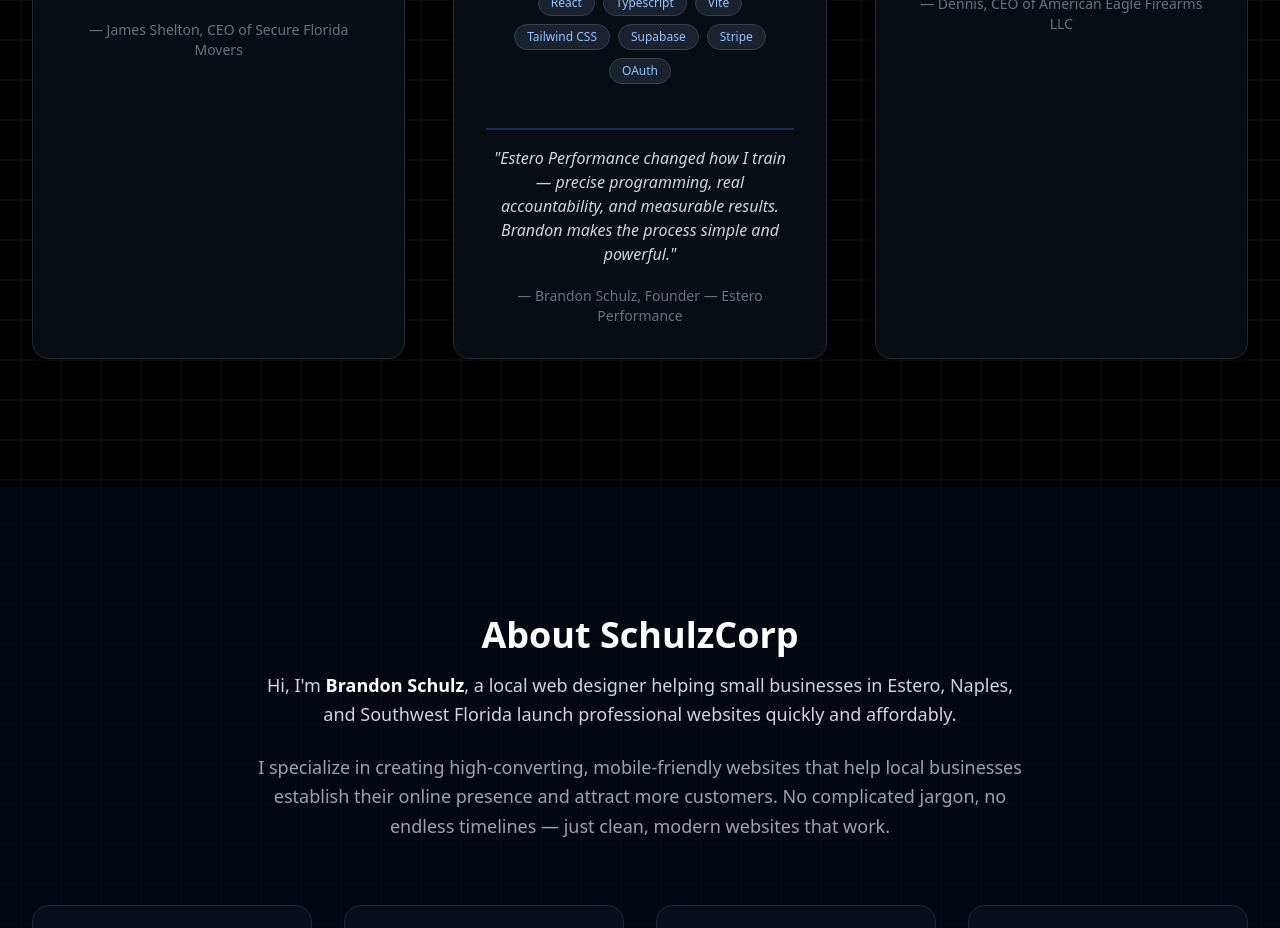
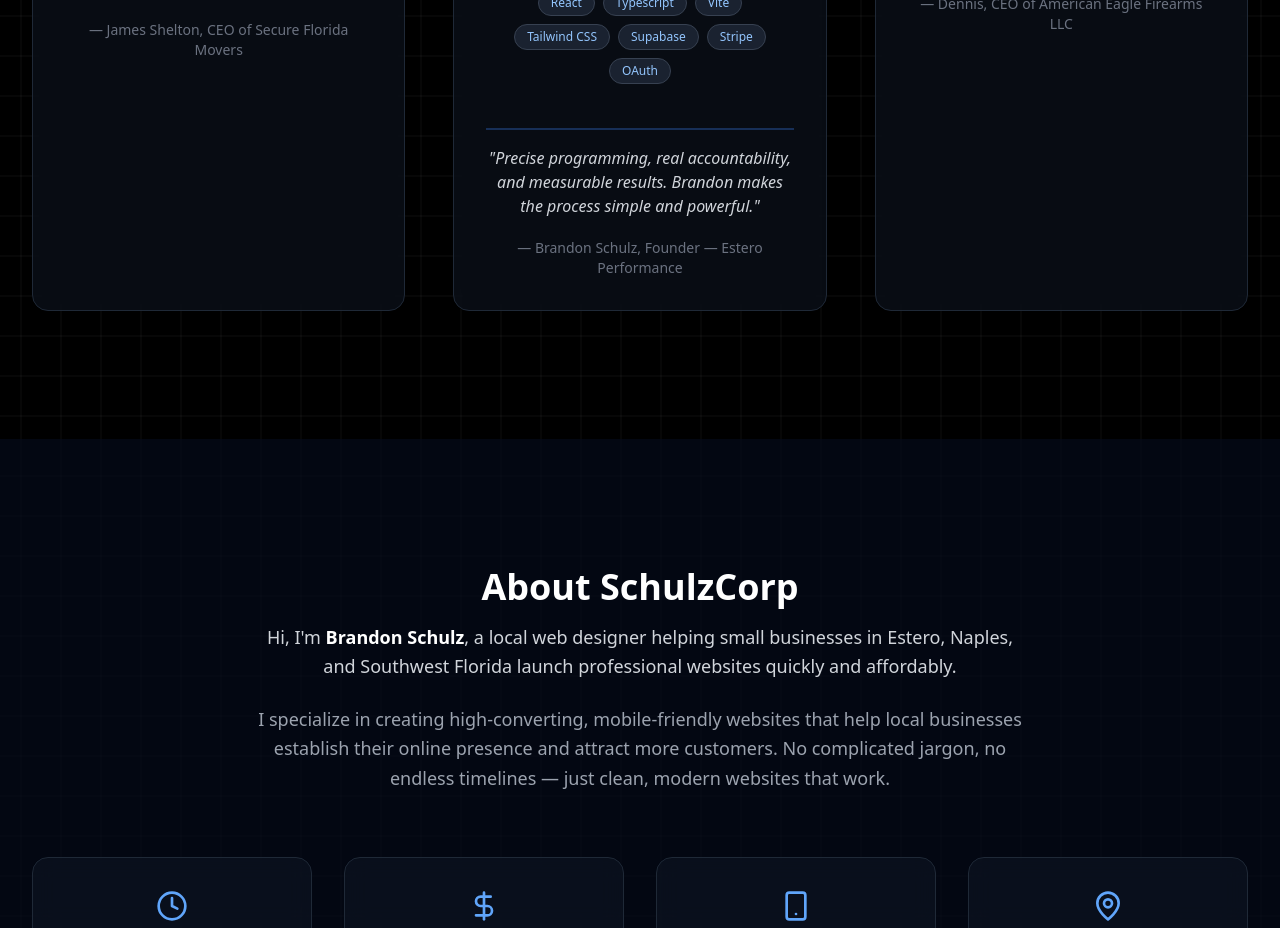
Before and after one commit to SchulzCorpLLC/SchulzCorp, a React (Vite) app: page / in a window 1280 px wide. Shown: the part 3600-4528 px from the top of the page. Built offline with nearby package versions, Linux system fonts and the light colour scheme.

Commit message:
Updated Portfolio.tsx

```diff
--- a/src/components/Portfolio.tsx
+++ b/src/components/Portfolio.tsx
@@ -39,7 +39,7 @@
     {
       title: "Estero Performance",
       description: "Hybrid local + online performance coaching based in Estero, FL — premium, science-backed training, personalized nutrition, corrective exercise, and a seamless client dashboard for program delivery, booking, and progress tracking. Founder Brandon Schulz is pursuing NASM CPT, CNC, and CES credentials and is CPR/AED certified. Accepts in-person clients across Southwest Florida and remote clients worldwide.",
-      testimonial: "Estero Performance changed how I train — precise programming, real accountability, and measurable results. Brandon makes the process simple and powerful.",
+      testimonial: "Precise programming, real accountability, and measurable results. Brandon makes the process simple and powerful.",
       author: "Brandon Schulz, Founder — Estero Performance",
       link: "https://esteroperformance.com",
       image: "/ep-hero.webp",
```
